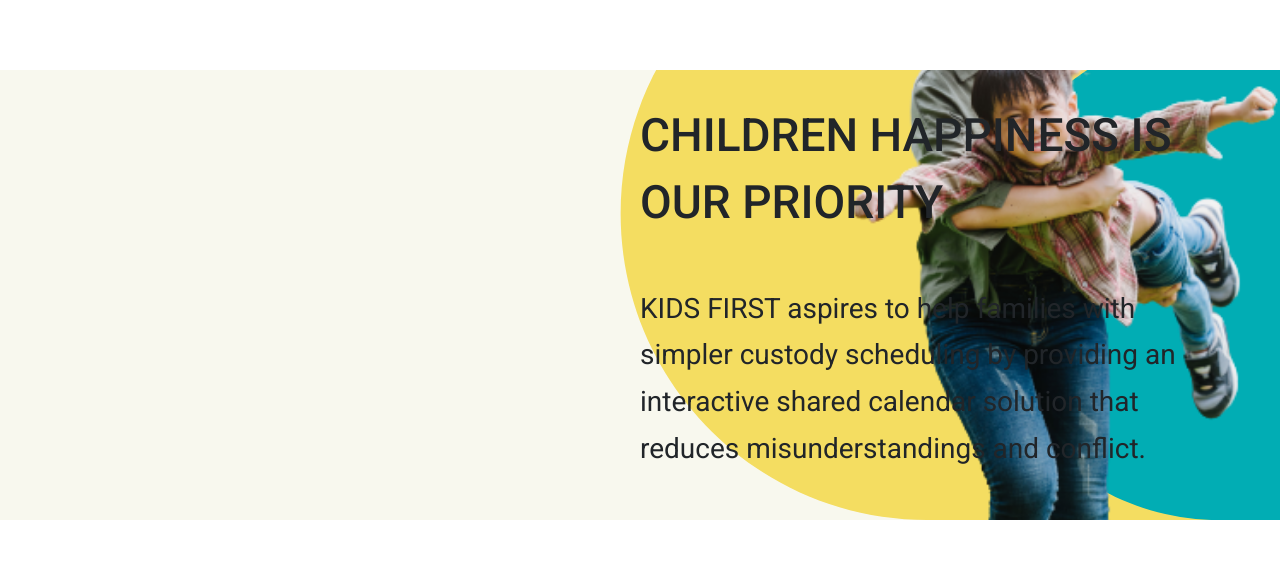
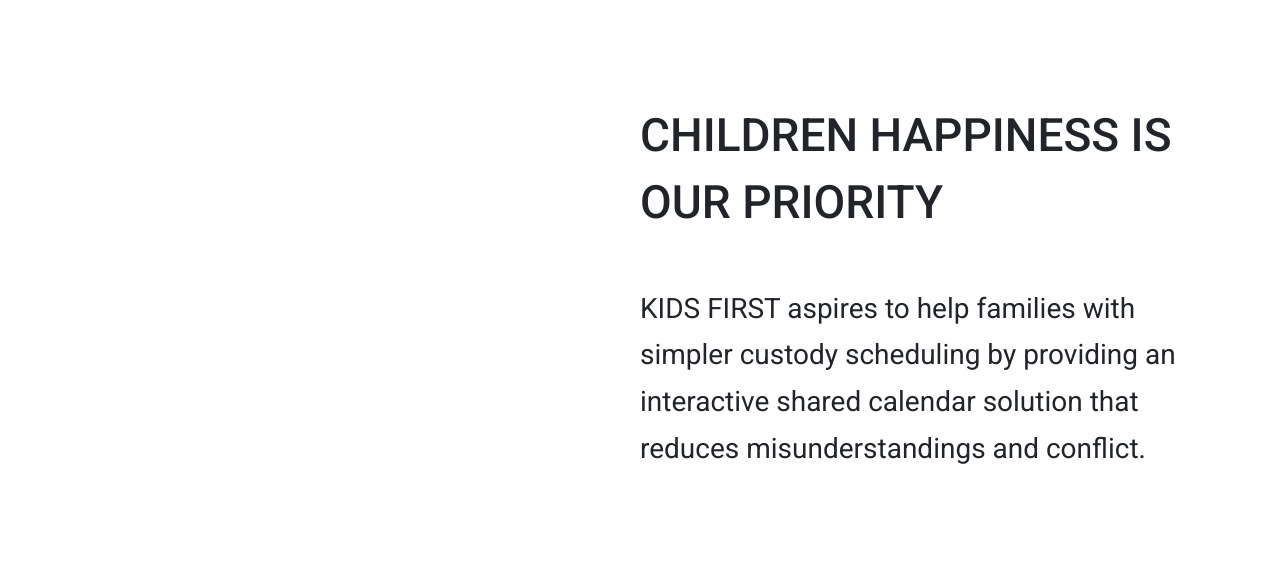
Before and after one commit to JULIERAJ/KIDS-FIRST-v2, a React (Create React App) app in the folder frontend/: page / in a window 1280 px wide. Shown: the part 1437-2007 px from the top of the page. Built offline with nearby package versions, Linux system fonts and the light colour scheme; no server answers.

Commit message:
change the background color

```diff
--- a/frontend/src/pages/Home/Home.css
+++ b/frontend/src/pages/Home/Home.css
@@ -177,7 +177,7 @@ body.home {
    ====================================== */
 
 .banner-section#header-banner {
-  background: #f8f8ee url('../../media/homePage/kidsfirst_intro_1') no-repeat
+ background: #f8f8ee url('../../media/homePage/kidsfirst_intro-3.png') no-repeat
     right bottom;
   min-height: 730px;
   width: 100%;
@@ -197,8 +197,8 @@ body.home {
 }
 
 .banner-section#middle-banner {
-  background: #f8f8ee url('../../media/homePage/kidsfirst_intro_1.png') no-repeat
-    left bottom;
+  /* background: #f8f8ee url('../../media/values/') no-repeat
+    left bottom;  */
   min-height: 450px;
   width: 100%;
   display: flex;
```
Also changed, not shown: frontend/src/media/homePage/kidsfirst_intro-3.png (added), frontend/src/media/homePage/kidsfirst_intro_3.png (deleted).
